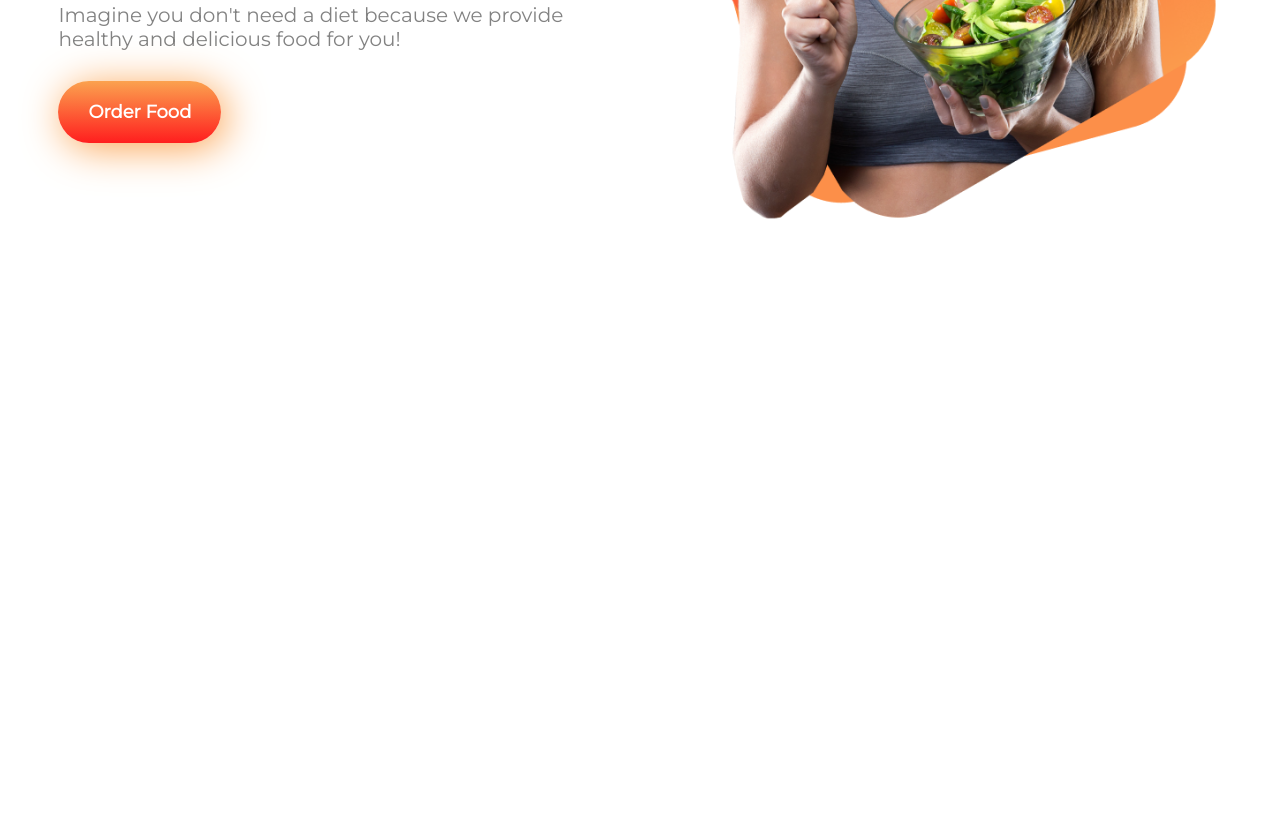
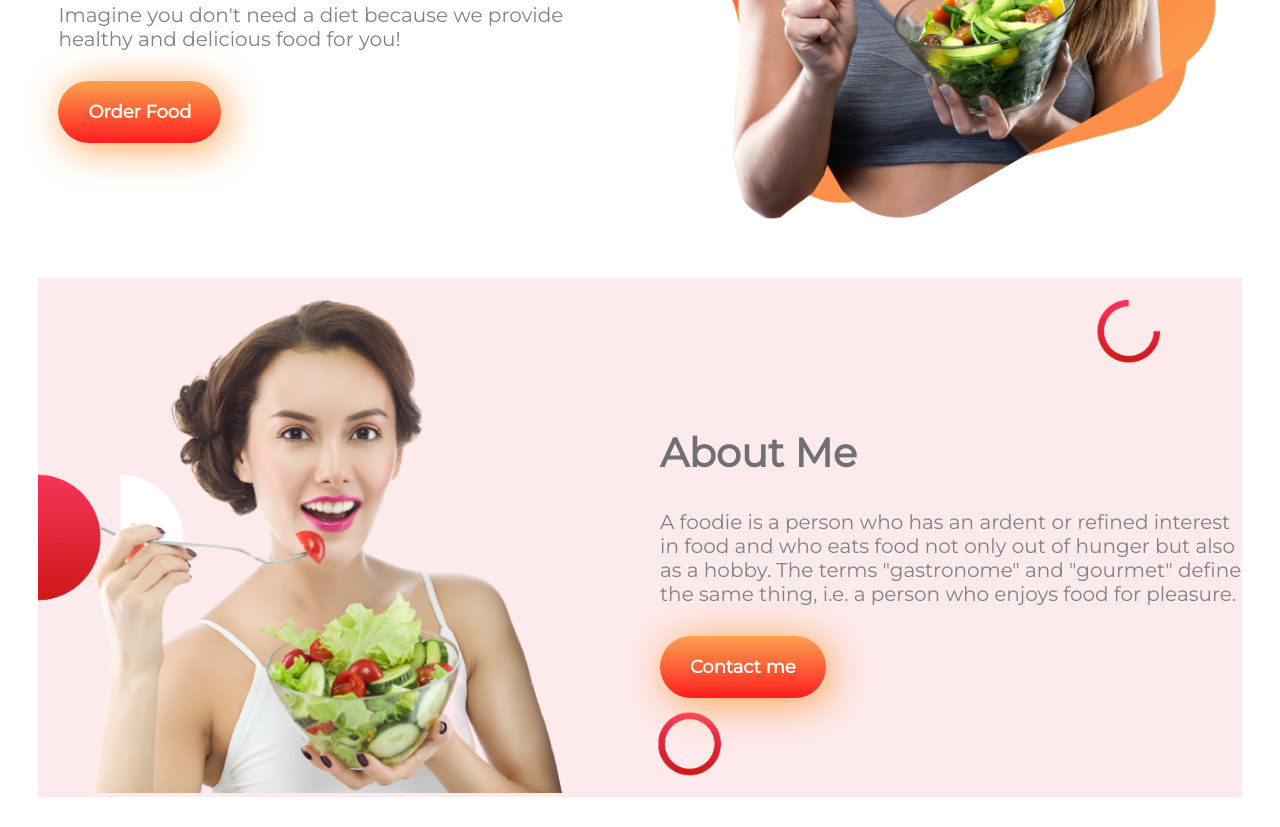
Before and after one commit to kamrulhaider/food-network, a plain HTML site: page index.html in a window 1280 px wide. Shown: the part 416-1243 px from the top of the page. Before the commit the page ends 800 px from the top, so only its background shows below. Drawn offline with Linux system fonts and the light colour scheme.

Commit message:
second section added

```diff
--- a/index.html
+++ b/index.html
@@ -15,7 +15,7 @@
 </head>
 
 <body>
-    <section class="order">
+    <section>
         <div class="order-half">
             <h1><span class="orange-color">Skip</span> The Diet,
                 Just Eat Healthy
@@ -28,6 +28,18 @@
             <img src="images/female-foodie.png" alt="">
         </div>
     </section>
+    <section id="bg-image">
+        <div class="order-half">
+            <img src="images/banner-lady.png" alt="">
+        </div>
+        <div class="order-half">
+            <h2>About Me</h2>
+            <p>A foodie is a person who has an ardent or refined interest in food and who eats food not only out of
+                hunger but also as a hobby. The terms "gastronome" and "gourmet" define the same thing, i.e. a person
+                who enjoys food for pleasure.</p>
+            <a class="food-btn" href="https://www.linkedin.com/in/kamrulhaider/">Contact me</a>
+        </div>
+    </section>
 </body>
 
 </html>
--- a/style.css
+++ b/style.css
@@ -2,7 +2,7 @@ body {
   margin: 0;
   font-family: "Montserrat", sans-serif;
 }
-.order {
+section {
   display: flex;
   margin: 0 3%;
   margin-bottom: 30px;
@@ -37,3 +37,14 @@ body {
   border-radius: 50px;
   box-shadow: 5px 5px 40px #fba24f;
 }
+#bg-image {
+  background-image: url(images/bg-image.jpg);
+  background-repeat: no-repeat;
+  background-position: center;
+  background-size: cover;
+}
+.order-half h2 {
+  font-size: 40px;
+  color: #707070;
+  margin-top: 150px;
+}
```
Also changed, not shown: images/bg-image.jpg (added).
